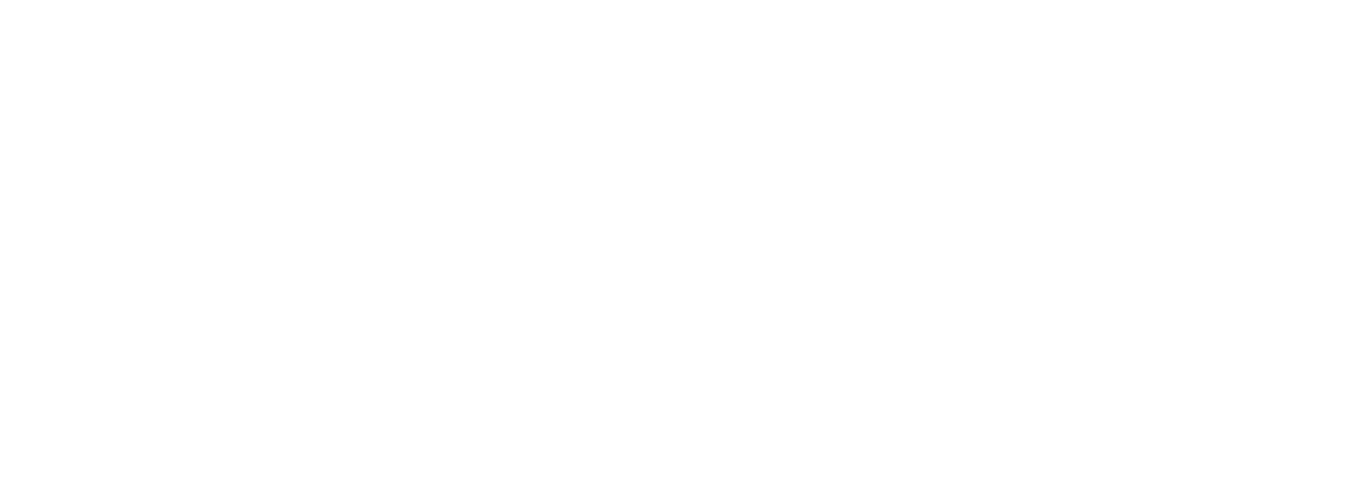
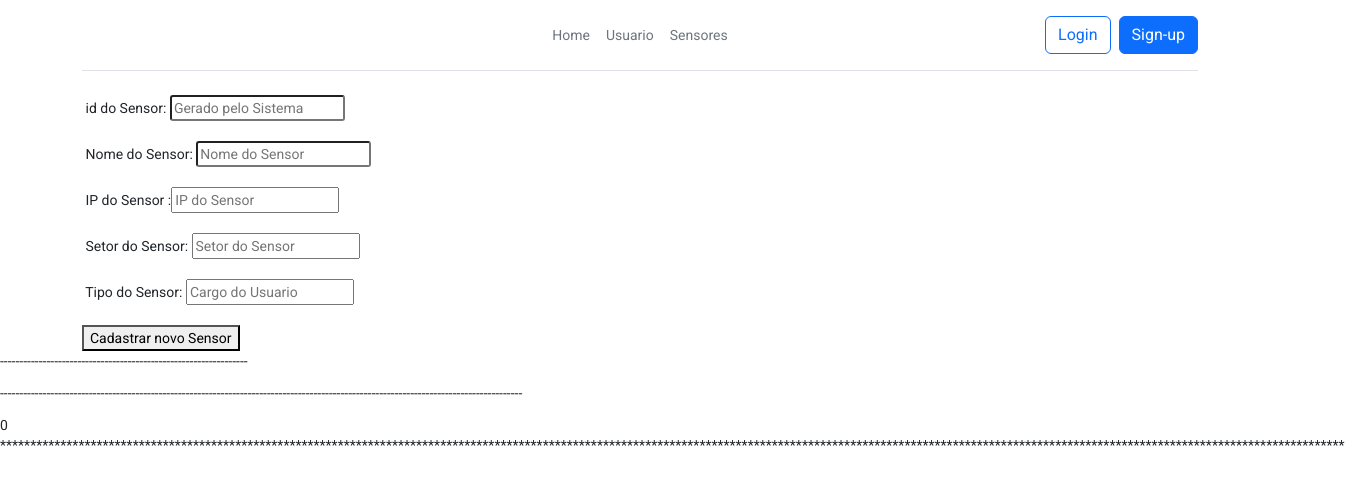
Before and after one commit to Univesp-Erickbento/PI3-SMS, an Angular app: page /cadastro-sensores in a window 1280 px wide. Shown: the top 484 px of the page, 1345 px wide, since content can reach past the window. Built offline with nearby package versions, Linux system fonts and the light colour scheme.

Commit message:
configuração da pagina cadastro de sensores

```diff
--- a/src/app/app.module.ts
+++ b/src/app/app.module.ts
@@ -14,7 +14,7 @@
     AppComponent,
     HomeComponent,
     LoginComponent,
-    SensoresComponent,
+
 
 
   ],
--- a/src/app/componentes/cadastros/sensores/sensores.component.html
+++ b/src/app/componentes/cadastros/sensores/sensores.component.html
@@ -10,7 +10,8 @@
 
   required
   [(ngModel)]="idSensor.value"
-  name="idSensor"><br><br>
+  name="idSensor"
+  ><br><br>
 
   </div>
 
@@ -23,19 +24,22 @@
   placeholder="Nome do Sensor"
 
   [(ngModel)]="nomeSensor.value"
-  name="nomeSensor"><br><br>
+  name="nomeSensor"
+  ><br><br>
+
   </div>
 
   <div class="form-group">
   <label for="registroUsuario"></label>
-  IP do Sensor <input #IPSensor
+  IP do Sensor :<input #IPSensor
   type="text"
   class="IP"
   id = "IPSensor"
   placeholder="IP do Sensor"
 
   [(ngModel)]="IPSensor.value"
-  name="IPSensor><br><br>
+  name="IPSensor"
+  ><br><br>
   </div>
 
   <div class="form-group">
@@ -47,7 +51,8 @@
   placeholder="Setor do Sensor"
 
   [(ngModel)]="setorSensor.value"
-  name="setorSensor"><br><br>
+  name="setorSensor"
+    ><br><br>
   </div>
 
   <div class="form-group">
@@ -57,9 +62,9 @@
   class="tipoSensor"
   id = "tipoSensor"
   placeholder="Cargo do Usuario"
-
   [(ngModel)]="tipoSensor.value"
-  name="tipoSensor" ><br><br>
+  name="tipoSensor"
+  ><br><br>
   </div>
 
   <div class="botao-wrapper">
@@ -76,9 +81,9 @@
   </section>
 
   <p>---------------------------------------------------------------- </p>
-  <div>{{ Usuarios}}</div>
+  <div>{{ sensores}}</div>
 
   <p>---------------------------------------------------------------------------------------------------------------------------------------</p>
-  <div>{{ Usuarios.length }}</div>
+  <div>{{ sensores.length }}</div>
 
   <p>*******************************************************************************************************************************************************************************************************************************</p>
--- a/src/app/componentes/cadastros/sensores/sensores.component.ts
+++ b/src/app/componentes/cadastros/sensores/sensores.component.ts
@@ -1,5 +1,7 @@
 import { CadastroSensorService } from './../../serviços/sensores/cadastro-sensor.service';
 import { Component, OnInit } from '@angular/core';
+import { Sensor } from '../../serviços/sensores/sensor-class';
+import { FormControl,Form,FormsModule,FormGroup, Validators } from '@angular/forms';
 
 @Component({
   selector: 'app-sensores',
@@ -17,7 +19,7 @@
 
    adicionarSensor(idSensor: string,nomeSensor: string,IPSensor: string,setorSensor: string,tipoSensor: string){
 
-  let ObjectCadastro: any = {
+  let ObjectCadastro: Sensor = {
   idSensor : idSensor,
   nomeSensor : nomeSensor,
   IPSensor : IPSensor,
@@ -25,11 +27,12 @@
   tipoSensor: tipoSensor
   }
 
-  let returnCadastro = this.CadastroSensorService .cadastrarSensor(ObjectCadastro)
+  let returnCadastro = this.CadastroSensorService.cadastrarSensor(ObjectCadastro)
   //console.log(ObjectCadastro)
-  //console.log(returnCadastro)
+ // console.log(returnCadastro)
   this.sensores.push(returnCadastro )
   console.log(this.sensores)
+
   }
 
   }
--- a/src/app/componentes/modulo-cadastro/index.ts
+++ b/src/app/componentes/modulo-cadastro/index.ts
@@ -1,3 +1,4 @@
 export * from './/cadastros/cadastros.module';
 export * from '../cadastros/usuario';
+export * from '../cadastros/sensores/sensores.component';
 export * from '../serviços';
--- a/src/app/componentes/serviços/index.ts
+++ b/src/app/componentes/serviços/index.ts
@@ -1,2 +1,3 @@
 
+export * from './sensores/cadastro-sensor.service';
 export * from './cadastro-usuario.service';
--- a/src/app/componentes/serviços/sensores/cadastro-sensor.service.ts
+++ b/src/app/componentes/serviços/sensores/cadastro-sensor.service.ts
@@ -4,12 +4,12 @@
   providedIn: 'root'
 })
 export class CadastroSensorService {
-novoSensor! :Sensor
+NOVOSENSOR! :Sensor
   constructor() {}
 
     cadastrarSensor(novoSensor : Sensor) : any {
 
-localStorage.setItem(novoSensor.idSensor,this.novoSensor.toString())
-return this.novoSensor
+//localStorage.setItem(novoSensor.idSensor,this.novoSensor.toString())
+return novoSensor
  }
 }
```
Also changed, not shown: src/app/componentes/modulo-cadastro/cadastros/cadastros.module.ts (+7 -2 lines).
